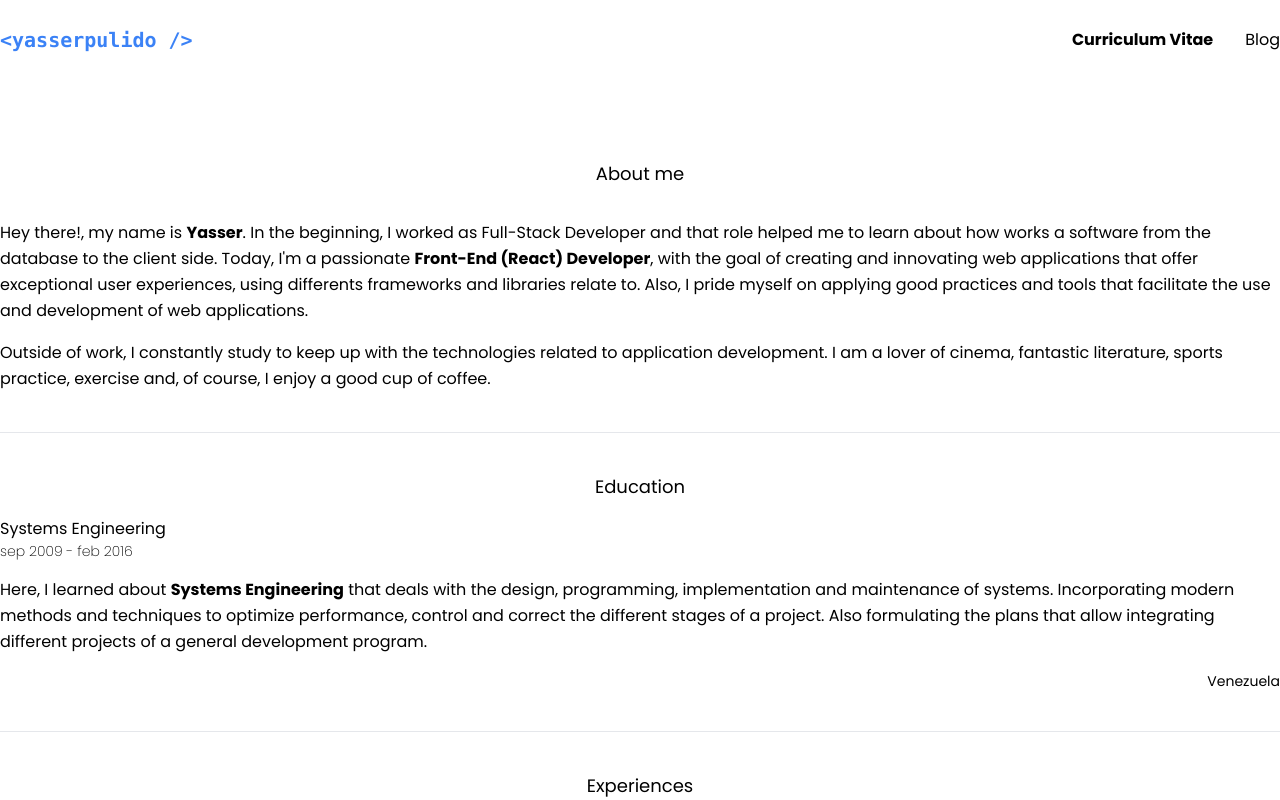
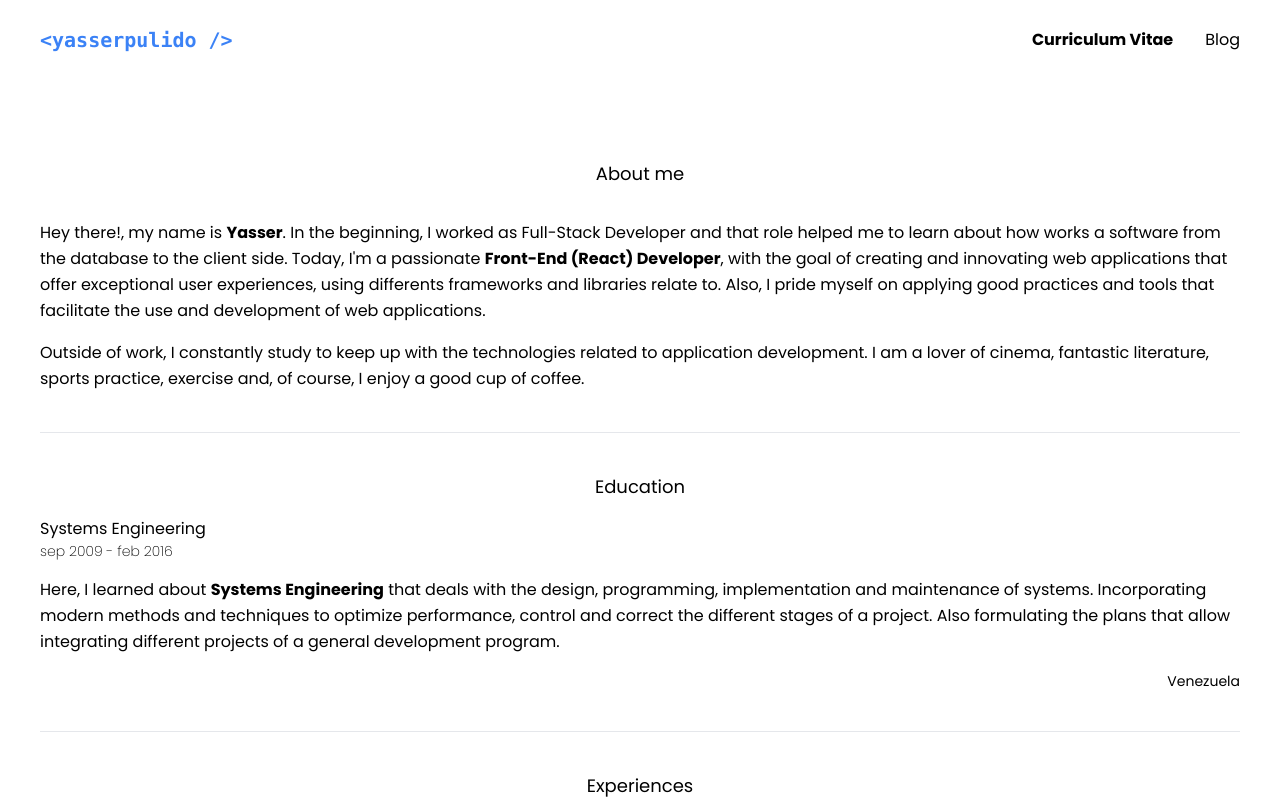
Before and after one commit to yasserpulido/personal-website, a React (Vite) app: page /curriculum-vitae in a window 1280 px wide. Shown: the top 800 px of the page. Built offline with nearby package versions, Linux system fonts and the light colour scheme.

Commit message:
Se arreglo algunos detalles de diseño.

```diff
--- a/package.json
+++ b/package.json
@@ -8,7 +8,7 @@
     "build": "tsc && vite build",
     "lint": "eslint . --ext ts,tsx --report-unused-disable-directives --max-warnings 0",
     "preview": "vite preview",
-    "tailwind": "npx tailwindcss -i ./src/input.css -o ./src/output.css --watch"
+    "tailwind": "npx tailwindcss -i ./src/index.css -o ./src/output.css --watch"
   },
   "dependencies": {
     "grommet-icons": "^4.12.0",
--- a/src/App.tsx
+++ b/src/App.tsx
@@ -3,7 +3,7 @@ import { Credits, Navigation } from "./components";
 
 function App() {
   return (
-    <div className="container flex flex-col min-h-screen mx-auto">
+    <div className="container flex flex-col min-h-screen mx-auto px-10">
       <Navigation />
       <main className="2xl:px-80">
         <Outlet />
--- a/src/output.css
+++ b/src/output.css
@@ -588,8 +588,23 @@ video {
   margin-bottom: 2.5rem;
 }
 
-.mt-20 {
+.my-20 {
   margin-top: 5rem;
+  margin-bottom: 5rem;
+}
+
+.mx-5 {
+  margin-left: 1.25rem;
+  margin-right: 1.25rem;
+}
+
+.mx-20 {
+  margin-left: 5rem;
+  margin-right: 5rem;
+}
+
+.mb-20 {
+  margin-bottom: 5rem;
 }
 
 .mt-auto {
@@ -632,6 +647,21 @@ video {
   gap: 2rem;
 }
 
+.px-5 {
+  padding-left: 1.25rem;
+  padding-right: 1.25rem;
+}
+
+.px-20 {
+  padding-left: 5rem;
+  padding-right: 5rem;
+}
+
+.px-10 {
+  padding-left: 2.5rem;
+  padding-right: 2.5rem;
+}
+
 .text-center {
   text-align: center;
 }
@@ -649,14 +679,14 @@ video {
   line-height: 1.75rem;
 }
 
+.text-sm {
+  font-size: 0.875rem;
+  line-height: 1.25rem;
+}
+
 .text-xl {
   font-size: 1.25rem;
   line-height: 1.75rem;
-}
-
-.text-sm {
-  font-size: 0.875rem;
-  line-height: 1.25rem;
 }
 
 .font-bold {
@@ -669,10 +699,6 @@ video {
 
 .font-medium {
   font-weight: 500;
-}
-
-.font-normal {
-  font-weight: 400;
 }
 
 .leading-relaxed {
@@ -698,6 +724,18 @@ body {
   font-family: "Poppins", sans-serif;
 }
 
+@media (min-width: 640px) {
+  .sm\:mx-5 {
+    margin-left: 1.25rem;
+    margin-right: 1.25rem;
+  }
+
+  .sm\:px-0 {
+    padding-left: 0px;
+    padding-right: 0px;
+  }
+}
+
 @media (min-width: 1536px) {
   .\32xl\:px-80 {
     padding-left: 20rem;
--- a/src/pages/curriculum-vitae/curriculum-vitae.tsx
+++ b/src/pages/curriculum-vitae/curriculum-vitae.tsx
@@ -1,6 +1,6 @@
 const CurriculumVitae = () => {
   return (
-    <article className="mt-20">
+    <article className="my-20">
       <header className="flex flex-col gap-8">
         <h1 className="text-lg text-center">About me</h1>
         <div className="flex flex-col gap-4">
@@ -130,7 +130,7 @@ const CurriculumVitae = () => {
           <p className="text-sm text-right">Argentina</p>
         </article>
       </section>
-      <hr className="my-10" />+
+      <hr className="my-10" />
       <section className="flex flex-col gap-4">
         <h1 className="text-lg text-center">Personal Projects</h1>
         <div>
```
